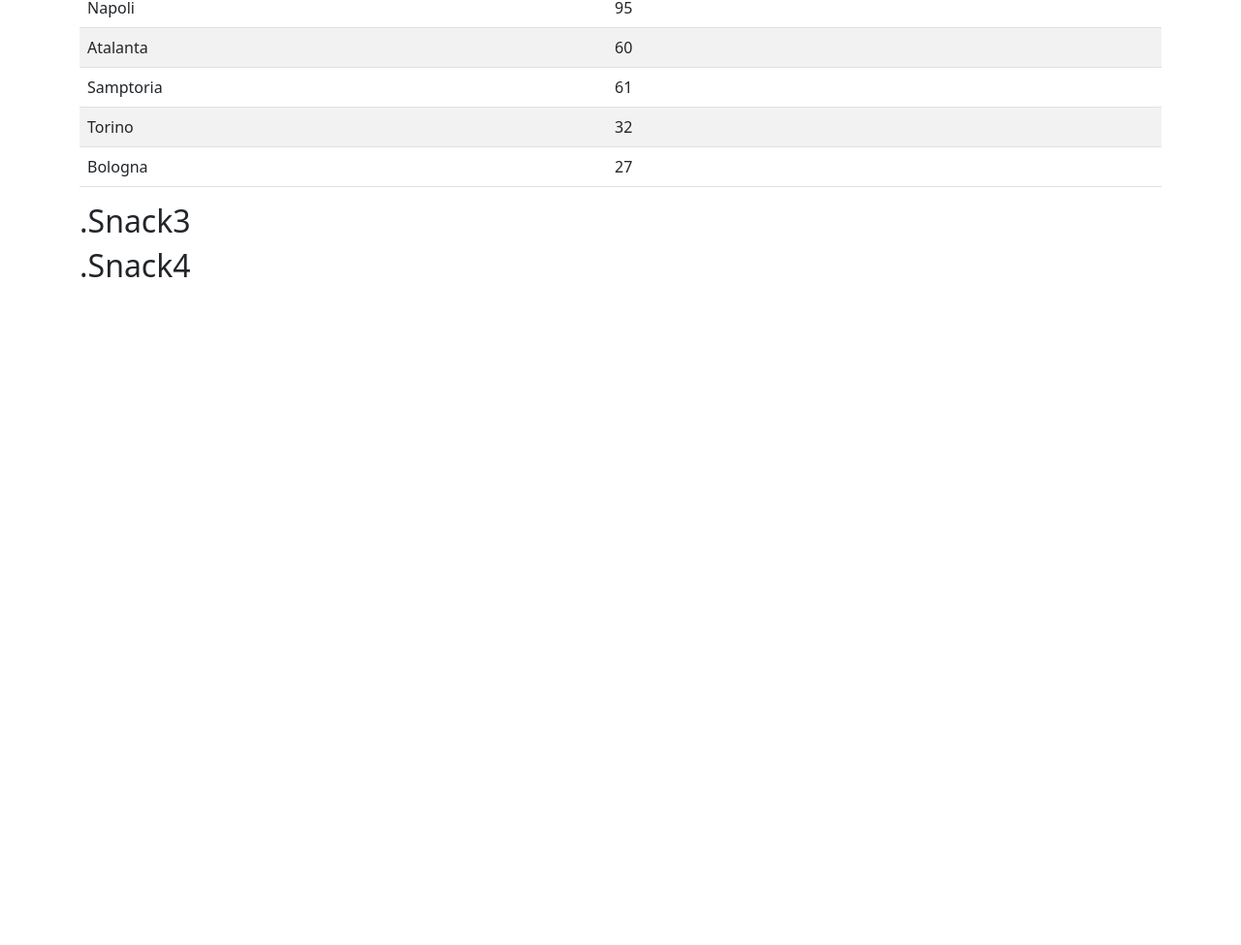
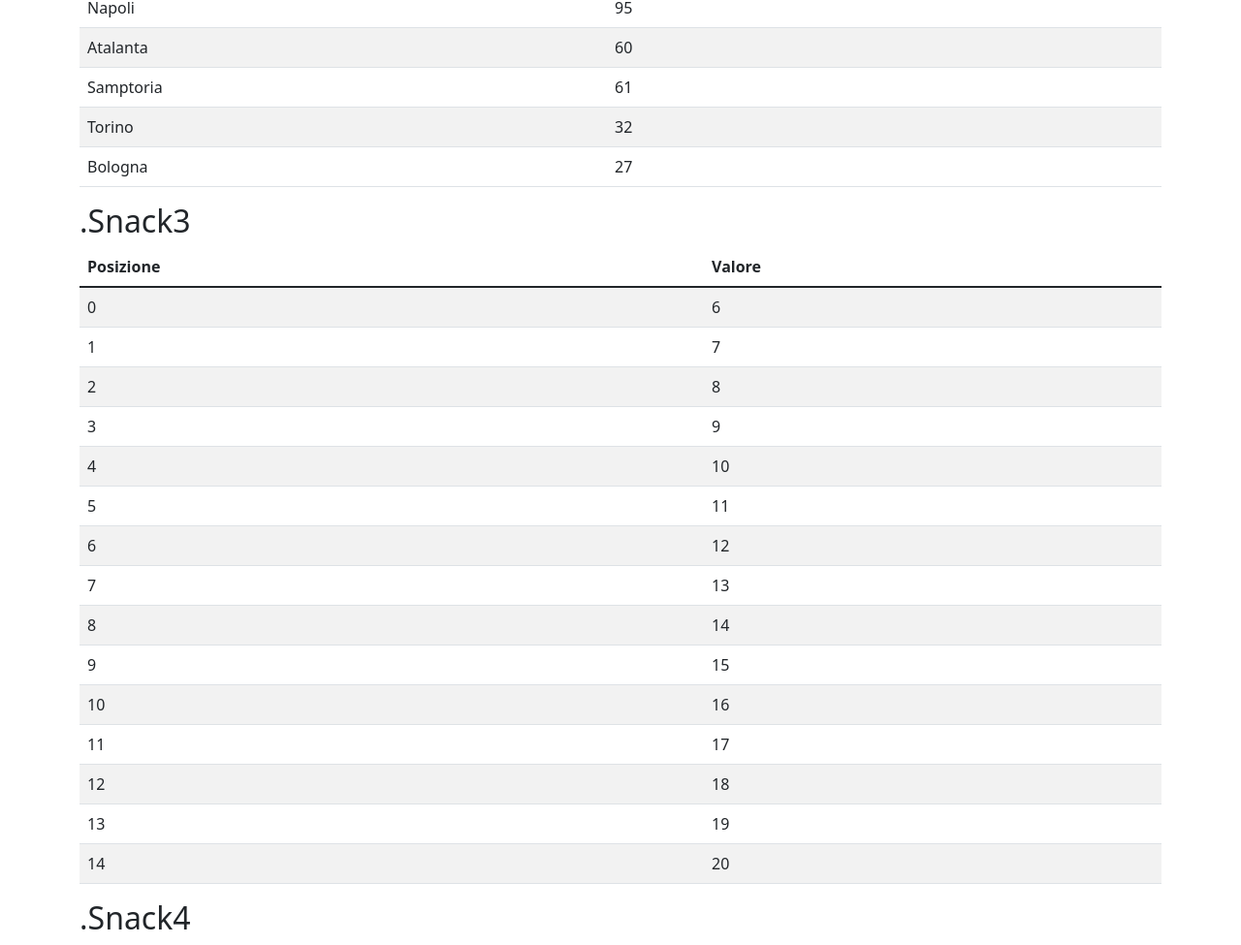
Before and after one commit to Vasmayer/js-snack-es6, a plain HTML site: page index.html in a window 1280 px wide. Shown: the part 674-1649 px from the top of the page at 97% size. Before the commit the page ends 976 px from the top, so only its background shows below. Drawn offline with nearby package versions, Linux system fonts and the light colour scheme.

Commit message:
Snack3 completed

```diff
--- a/index.html
+++ b/index.html
@@ -31,6 +31,16 @@
                 </tbody>
             </table>
             <h2>.Snack3</h2>
+            <table class="table table-striped">
+                <thead>
+                    <tr>
+                        <th scope="col">Posizione</th>
+                        <th scope="col">Valore</th>
+                    </tr>
+                </thead>
+                <tbody id="table-body-snack-tre">
+                </tbody>
+            </table>
             <h2>.Snack4</h2>
         </div>
     </main>
--- a/js/snack3.js
+++ b/js/snack3.js
@@ -4,3 +4,49 @@ Scrivere una funzione che accetti tre argomenti, un array e due numeri (a più p
 La funzione ritornerà un nuovo array con i valori che hanno la posizione compresa tra i due numeri.
 Usiamo i nuovi metodi degli array visti oggi in classe.
 */
+
+/* ARROW FUNCTION */
+const getArrayByPositions = (array,positionOne,positionTwo) =>
+{
+
+        /* Ipotizzo che il numero minore sia il paramento 2 e il numero maggiore il 3 */
+        let minPosition = positionOne;
+        let maxPosition = positionTwo;
+
+        /* se il parametro 2 è maggiore gli inverto */
+        if(positionOne > positionTwo)
+        {
+            minPosition = positionTwo;
+            maxPosition = positionOne;
+        }
+
+        /* filtro l'array nelle posizioni passate come paramentro */
+       const newArray = array.filter((item,i) => i >= minPosition && i <= maxPosition);
+
+    return newArray;
+
+};
+
+/* prendo gli elementi che mi servono  */
+const tableBodySnackTre = document.getElementById('table-body-snack-tre');
+
+/* array di numeri */
+const array = [1,2,3,4,5,6,7,8,9,10,11,12,13,14,15,16,17,18,19,20];
+console.table(array);
+
+/* richiamo la funzione */
+const newArray = getArrayByPositions(array,160,5);
+console.table(newArray);
+
+/* stampo con un foreach nella tabella del DOM */
+newArray.forEach((element,i) => {
+
+    const tr = document.createElement('tr');
+    const tdName = document.createElement('td');
+    const tdfoulsSuffered = document.createElement('td');
+    tdName.append(`${i}`);
+    tdfoulsSuffered.append(`${element}`);
+    tr.append(tdName);
+    tr.append(tdfoulsSuffered);
+    tableBodySnackTre.appendChild(tr);
+});
```
